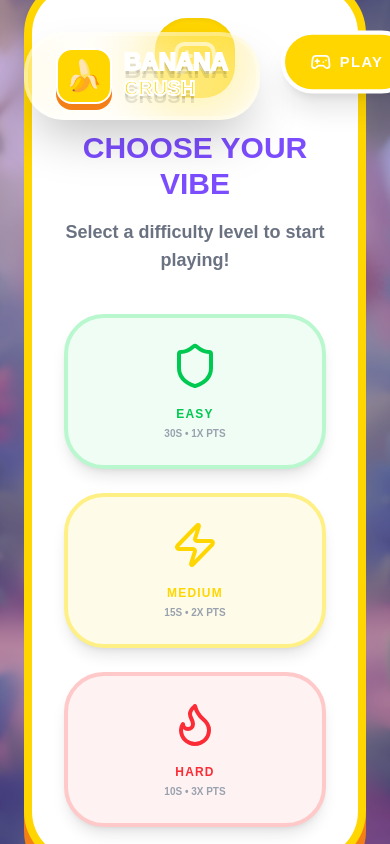
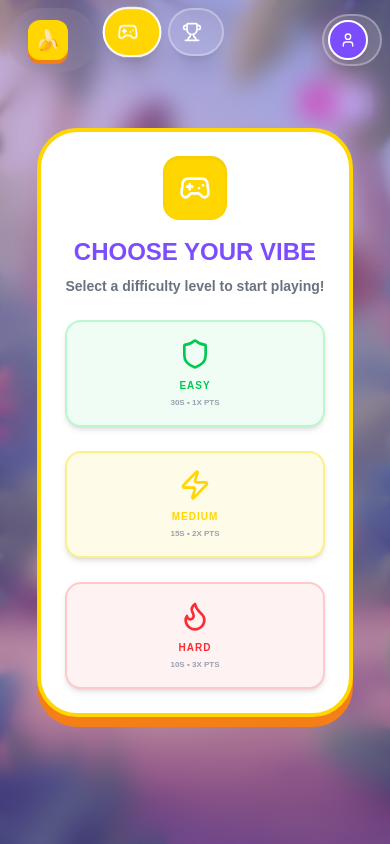
Before and after one commit to THIGSHICCA/Y3S1_Game, a Next.js app in the folder MyGame/: page /play in a window 390 px wide. Built offline with nearby package versions, Linux system fonts and the light colour scheme.

Commit message:
Add mobile responsive

```diff
--- a/MyGame/src/api/mathApi.ts
+++ b/MyGame/src/api/mathApi.ts
@@ -27,7 +27,7 @@ export const fetchMathPuzzle = async (difficulty: MathDifficulty): Promise<MathP
     let question = `${a} ${operator} ${b}`;
     let solution = eval(question);
 
-    // If solution is negative (for subtractions), flip them
+    // If solution is negative (for subtractions)
     if (solution < 0) {
         question = `${b} ${operator} ${a}`;
         solution = eval(question);
@@ -39,6 +39,6 @@ export const fetchMathPuzzle = async (difficulty: MathDifficulty): Promise<MathP
                 question: `${question} = ?`,
                 solution: solution
             });
-        }, 500); // Simulate network delay
+        }, 500);
     });
 };
--- a/MyGame/src/app/play/page.tsx
+++ b/MyGame/src/app/play/page.tsx
@@ -124,7 +124,7 @@ export default function PlayPage() {
 
 
     return (
-        <main className="min-h-screen p-6 pt-24 relative overflow-hidden">
+        <main className="h-screen p-2 sm:p-4 pt-20 sm:pt-18 md:pt-16 relative overflow-hidden">
 
             <div className="absolute inset-0 z-0">
                 <div
--- a/MyGame/src/app/signin/page.tsx
+++ b/MyGame/src/app/signin/page.tsx
@@ -9,7 +9,7 @@ export default function SignInPage() {
     return (
         <main className="min-h-screen flex items-center justify-center bg-[radial-gradient(circle_at_50%_50%,#ff80ab_0%,#7c4dff_100%)] p-6 overflow-hidden relative">
 
-            {/* Animated Background */}
+
             <div className="absolute inset-0 overflow-hidden pointer-events-none">
                 {[...Array(6)].map((_, i) => (
                     <motion.div
--- a/MyGame/src/components/DifficultySelection.tsx
+++ b/MyGame/src/components/DifficultySelection.tsx
@@ -24,13 +24,13 @@ const DifficultySelection: React.FC<DifficultySelectionProps> = ({ onSelect, isI
             animate={{ scale: 1, opacity: 1, y: 0 }}
             exit={{ scale: 1.1, opacity: 0, y: -20 }}
             transition={{ type: "spring", damping: 20, stiffness: 300 }}
-            className={`bg-white rounded-[3.5rem] p-8 md:p-12 text-center max-w-2xl border-8 border-candy-yellow shadow-[0_20px_0_0_#f57f17] relative ${isInline ? 'w-full' : ''}`}
+            className={`bg-white rounded-[2.5rem] sm:rounded-[3.5rem] p-6 sm:p-8 md:p-12 text-center max-w-2xl border-4 sm:border-8 border-candy-yellow shadow-[0_10px_0_0_#f57f17] sm:shadow-[0_20px_0_0_#f57f17] relative ${isInline ? 'w-full' : ''}`}
         >
-            <div className="w-20 h-20 bg-candy-yellow rounded-[2rem] flex items-center justify-center mx-auto mb-8 shadow-inner">
-                <Gamepad2 size={48} className="text-white" />
+            <div className="w-16 h-16 sm:w-20 sm:h-20 bg-candy-yellow rounded-2xl sm:rounded-[2rem] flex items-center justify-center mx-auto mb-4 sm:mb-8 shadow-inner">
+                <Gamepad2 size={32} className="text-white sm:size-12" />
             </div>
-            <h1 className="text-3xl md:text-4xl font-black text-candy-purple mb-4 uppercase">Choose Your Vibe</h1>
-            <p className="text-gray-500 font-bold mb-10 text-lg">Select a difficulty level to start playing!</p>
+            <h1 className="text-2xl sm:text-3xl md:text-4xl font-black text-candy-purple mb-2 sm:mb-4 uppercase">Choose Your Vibe</h1>
+            <p className="text-gray-500 font-bold mb-6 sm:mb-10 text-sm sm:text-lg">Select a difficulty level to start playing!</p>
 
             <div className="grid grid-cols-1 md:grid-cols-3 gap-6 text-left">
                 {(Object.entries(DIFFICULTY_SETTINGS) as [Difficulty, typeof DIFFICULTY_SETTINGS.easy][]).map(([key, settings]) => (
@@ -39,13 +39,13 @@ const DifficultySelection: React.FC<DifficultySelectionProps> = ({ onSelect, isI
                         whileHover={{ scale: 1.05, y: -5 }}
                         whileTap={{ scale: 0.95 }}
                         onClick={() => onSelect(key)}
-                        className={`${settings.bg} border-4 ${key === 'easy' ? 'border-green-200 hover:border-green-400' : key === 'medium' ? 'border-yellow-200 hover:border-yellow-400' : 'border-red-200 hover:border-red-400'} p-6 rounded-[2.5rem] flex flex-col items-center group transition-colors shadow-lg`}
+                        className={`${settings.bg} border-2 sm:border-4 ${key === 'easy' ? 'border-green-200 hover:border-green-400' : key === 'medium' ? 'border-yellow-200 hover:border-yellow-400' : 'border-red-200 hover:border-red-400'} p-4 sm:p-6 rounded-2xl sm:rounded-[2.5rem] flex flex-col items-center group transition-colors shadow-md sm:shadow-lg`}
                     >
-                        <div className={`${settings.color} mb-4 group-hover:scale-110 transition-transform`}>
-                            <settings.icon size={48} />
+                        <div className={`${settings.color} mb-2 sm:mb-4 group-hover:scale-110 transition-transform`}>
+                            <settings.icon size={32} className="sm:size-12" />
                         </div>
-                        <p className={`font-black tracking-widest text-xs mb-1 uppercase ${settings.color}`}>{settings.label}</p>
-                        <p className="text-gray-400 font-bold text-[10px] uppercase whitespace-nowrap">{settings.time}s • {settings.multiplier}x Pts</p>
+                        <p className={`font-black tracking-widest text-[10px] sm:text-xs mb-1 uppercase ${settings.color}`}>{settings.label}</p>
+                        <p className="text-gray-400 font-bold text-[8px] sm:text-[10px] uppercase whitespace-nowrap">{settings.time}s • {settings.multiplier}x Pts</p>
                     </motion.button>
                 ))}
             </div>
--- a/MyGame/src/components/GameHUD.tsx
+++ b/MyGame/src/components/GameHUD.tsx
@@ -3,6 +3,8 @@
 import React from "react";
 import { motion, AnimatePresence } from "framer-motion";
 import { Trophy, Heart, ArrowLeft, Sparkles } from "lucide-react";
+
+//Code improved using ChatGPT (Lives and High Score)
 
 interface GameHUDProps {
     score: number;
@@ -22,15 +24,15 @@ const GameHUD: React.FC<GameHUDProps> = ({
     onQuit
 }) => {
     return (
-        <div className="grid grid-cols-1 md:grid-cols-3 items-center mb-8 gap-4 w-full px-4">
+        <div className="flex flex-row md:grid md:grid-cols-3 items-center justify-between mb-2 sm:mb-4 gap-2 sm:gap-4 w-full px-2 sm:px-4">
             {/* Left: Lives */}
-            <div className="flex justify-center md:justify-start order-2 md:order-1">
+            <div className="flex justify-start order-2 md:order-1 flex-1 md:flex-none md:pl-32">
                 <AnimatePresence>
                     {gameStarted && !gameOver && (
                         <motion.div
                             initial={{ x: -20, opacity: 0 }}
                             animate={{ x: 0, opacity: 1 }}
-                            className="bg-white/90 backdrop-blur-md rounded-3xl p-3 md:p-4 border-4 border-red-400 shadow-lg flex items-center space-x-4"
+                            className="bg-white/90 backdrop-blur-md rounded-2xl sm:rounded-3xl p-1 sm:p-2 md:p-3 border-2 sm:border-4 border-red-400 shadow-md sm:shadow-lg flex items-center space-x-2 sm:space-x-4"
                         >
                             <div className="flex space-x-1">
                                 {[...Array(3)].map((_, i) => (
@@ -40,8 +42,8 @@ const GameHUD: React.FC<GameHUDProps> = ({
                                         transition={{ repeat: i < lives ? Infinity : 0, duration: 2 }}
                                     >
                                         <Heart
-                                            size={20}
-                                            className={`${i < lives ? 'fill-red-500 text-red-500' : 'text-gray-300'}`}
+                                            size={14}
+                                            className={`${i < lives ? 'fill-red-500 text-red-500' : 'text-gray-300'} sm:size-5`}
                                         />
                                     </motion.div>
                                 ))}
@@ -52,39 +54,39 @@ const GameHUD: React.FC<GameHUDProps> = ({
             </div>
 
             {/* Center: Score */}
-            <div className="flex justify-center order-1 md:order-2">
+            <div className="flex justify-center order-1 md:order-2 flex-grow sm:flex-grow-0">
                 <AnimatePresence>
                     {gameStarted && !gameOver && (
                         <motion.div
                             initial={{ y: -20, opacity: 0 }}
                             animate={{ y: 0, opacity: 1 }}
-                            className="bg-white/90 backdrop-blur-md rounded-[2.5rem] px-8 py-4 border-4 border-candy-yellow shadow-xl flex items-center space-x-4"
+                            className="bg-white/90 backdrop-blur-md rounded-[1.5rem] sm:rounded-[2.5rem] px-3 sm:px-6 py-1 sm:py-2 border-2 sm:border-4 border-candy-yellow shadow-md sm:shadow-xl flex items-center space-x-2 sm:space-x-4"
                         >
-                            <div className="w-10 h-10 bg-candy-yellow rounded-xl flex items-center justify-center text-white shadow-inner">
-                                <Trophy size={20} />
+                            <div className="w-8 h-8 sm:w-10 sm:h-10 bg-candy-yellow rounded-lg sm:rounded-xl flex items-center justify-center text-white shadow-inner">
+                                <Trophy size={14} className="sm:size-5" />
                             </div>
                             <div className="text-center">
-                                <p className="text-[10px] font-black text-candy-yellow/60 uppercase tracking-widest leading-none mb-1">Score</p>
-                                <p className="text-3xl font-black text-candy-purple leading-none">{score.toLocaleString()}</p>
+                                <p className="text-[8px] sm:text-[10px] font-black text-candy-yellow/60 uppercase tracking-widest leading-none mb-0.5">Score</p>
+                                <p className="text-xl sm:text-3xl font-black text-candy-purple leading-none">{score.toLocaleString()}</p>
                             </div>
                         </motion.div>
                     )}
                 </AnimatePresence>
             </div>
 
-            {/* Right: High Score */}
-            <div className="flex justify-center md:justify-end order-3">
+            {/* High Score */}
+            <div className="flex justify-end order-3 flex-1 md:flex-none">
                 <motion.div
                     initial={{ x: 20, opacity: 0 }}
                     animate={{ x: 0, opacity: 1 }}
-                    className="bg-white/90 backdrop-blur-md rounded-3xl p-3 md:p-4 border-4 border-candy-pink shadow-lg flex items-center space-x-4"
+                    className="bg-white/90 backdrop-blur-md rounded-2xl sm:rounded-3xl p-1 sm:p-2 md:p-3 border-2 sm:border-4 border-candy-pink shadow-md sm:shadow-lg flex items-center space-x-2 sm:space-x-4"
                 >
-                    <div className="w-8 h-8 md:w-10 md:h-10 bg-candy-pink rounded-xl flex items-center justify-center text-white shadow-inner">
-                        <Sparkles size={18} />
+                    <div className="w-8 h-8 md:w-10 md:h-10 bg-candy-pink rounded-lg sm:rounded-xl flex items-center justify-center text-white shadow-inner">
+                        <Sparkles size={14} className="sm:size-5" />
                     </div>
                     <div>
-                        <p className="text-[10px] font-black text-candy-pink/60 uppercase tracking-widest leading-none mb-1">Best</p>
-                        <p className="text-xl md:text-2xl font-black text-candy-purple leading-none">{highScore.toLocaleString()}</p>
+                        <p className="text-[8px] sm:text-[10px] font-black text-candy-pink/60 uppercase tracking-widest leading-none mb-0.5">Best</p>
+                        <p className="text-sm sm:text-2xl font-black text-candy-purple leading-none">{highScore.toLocaleString()}</p>
                     </div>
                 </motion.div>
             </div>
--- a/MyGame/src/components/Header.tsx
+++ b/MyGame/src/components/Header.tsx
@@ -33,31 +33,31 @@ const Header = () => {
     if (pathname === "/") return null;
 
     return (
-        <header className="fixed top-0 left-0 right-0 z-50 w-full px-6 md:px-10 py-8 pointer-events-none">
-            <div className="flex justify-between items-start max-w-[1600px] mx-auto">
+        <header className="fixed top-0 left-0 right-0 z-50 w-full px-2 sm:px-4 md:px-6 py-2 sm:py-4 md:py-6 pointer-events-none">
+            <div className="flex justify-between items-center sm:items-start w-full gap-2">
                 <div className="flex items-start">
                     <motion.div
                         initial={{ y: -50, opacity: 0 }}
                         animate={{ y: 0, opacity: 1 }}
-                        className="pointer-events-auto bg-white/10 backdrop-blur-2xl border-4 border-white/30 rounded-[2.5rem] p-3 shadow-2xl"
+                        className="pointer-events-auto bg-white/5 backdrop-blur-xl rounded-[2.5rem] p-3"
                     >
-                        <Link href="/" className="flex items-center space-x-3 group px-4">
+                        <Link href="/" className="flex items-center space-x-2 sm:space-x-3 group px-2 sm:px-4">
                             <motion.div
                                 whileHover={{ scale: 1.1, rotate: 10 }}
-                                className="w-14 h-14 bg-candy-yellow rounded-2xl flex items-center justify-center shadow-[0_6px_0_0_#f57f17] border-2 border-white"
+                                className="w-10 h-10 sm:w-14 sm:h-14 bg-candy-yellow rounded-xl sm:rounded-2xl flex items-center justify-center shadow-[0_4px_0_0_#f57f17] sm:shadow-[0_6px_0_0_#f57f17] border-none"
                             >
-                                <span className="text-3xl">🍌</span>
+                                <span className="text-xl sm:text-3xl">🍌</span>
                             </motion.div>
-                            <div>
-                                <h1 className="font-black text-2xl text-white text-shadow-bubbly leading-none">
+                            <div className="hidden sm:block">
+                                <h1 className="font-black text-xl md:text-2xl text-white text-shadow-bubbly leading-none">
                                     BANANA <br />
-                                    <span className="text-candy-yellow text-xl">CRUSH</span>
+                                    <span className="text-candy-yellow text-lg">CRUSH</span>
                                 </h1>
                             </div>
                         </Link>
                     </motion.div>
 
-                    <div className="flex items-center space-x-4 ml-6">
+                    <div className="flex items-center space-x-2 sm:space-x-4 ml-2 sm:ml-6">
                         {navLinks.map((link) => (
                             <motion.div
                                 key={link.name}
@@ -68,21 +68,21 @@ const Header = () => {
                                 {link.type === "button" ? (
                                     <button
                                         onClick={link.onClick}
-                                        className={`pointer-events-auto flex items-center space-x-2 px-6 py-4 rounded-[2rem] border-4 transition-all font-black uppercase tracking-widest text-sm shadow-xl bg-white/10 backdrop-blur-xl border-white/30 text-white hover:bg-white/20 cursor-pointer`}
+                                        className={`pointer-events-auto flex items-center space-x-2 px-3 sm:px-6 py-3 sm:py-4 rounded-[1.5rem] sm:rounded-[2rem] border-2 sm:border-4 transition-all font-black uppercase tracking-widest text-[10px] sm:text-sm shadow-xl bg-white/10 backdrop-blur-xl border-white/30 text-white hover:bg-white/20 cursor-pointer`}
                                     >
                                         {link.icon}
-                                        <span>{link.name}</span>
+                                        <span className="hidden sm:inline">{link.name}</span>
                                     </button>
                                 ) : (
                                     <Link
                                         href={link.href!}
-                                        className={`pointer-events-auto flex items-center space-x-2 px-6 py-4 rounded-[2rem] border-4 transition-all font-black uppercase tracking-widest text-sm shadow-xl ${pathname === link.href
+                                        className={`pointer-events-auto flex items-center space-x-2 px-3 sm:px-6 py-3 sm:py-4 rounded-[1.5rem] sm:rounded-[2rem] border-2 sm:border-4 transition-all font-black uppercase tracking-widest text-[10px] sm:text-sm shadow-xl ${pathname === link.href
                                             ? 'bg-candy-yellow border-white text-white scale-105'
                                             : 'bg-white/10 backdrop-blur-xl border-white/30 text-white hover:bg-white/20'
                                             }`}
                                     >
                                         {link.icon}
-                                        <span>{link.name}</span>
+                                        <span className="hidden sm:inline">{link.name}</span>
                                     </Link>
                                 )}
                             </motion.div>
@@ -97,18 +97,18 @@ const Header = () => {
                 >
                     <button
                         onClick={() => setShowProfile(true)}
-                        className="pointer-events-auto flex items-center space-x-3 p-1 pr-6 bg-white/10 backdrop-blur-2xl border-4 border-white/30 rounded-full shadow-2xl hover:bg-white/20 transition-all group"
+                        className="pointer-events-auto flex items-center space-x-2 sm:space-x-3 p-1 pr-1 sm:pr-6 bg-white/10 backdrop-blur-2xl border-2 sm:border-4 border-white/30 rounded-full shadow-2xl hover:bg-white/20 transition-all group"
                     >
-                        <div className="w-12 h-12 bg-candy-purple rounded-full flex items-center justify-center border-2 border-white shadow-lg overflow-hidden">
+                        <div className="w-10 h-10 sm:w-12 sm:h-12 bg-candy-purple rounded-full flex items-center justify-center border-2 border-white shadow-lg overflow-hidden">
                             {isLoggedIn && user ? (
-                                <span className="font-black text-white text-sm">
+                                <span className="font-black text-white text-[10px] sm:text-sm">
                                     {getInitials(user.username)}
                                 </span>
                             ) : (
-                                <User className="text-white" size={20} />
+                                <User className="text-white size-4 sm:size-5" />
                             )}
                         </div>
-                        <div className="text-left">
+                        <div className="text-left hidden sm:block">
                             <p className="text-[10px] font-black text-candy-yellow uppercase tracking-widest leading-none">
                                 {isLoggedIn ? 'Player' : 'Guest'}
                             </p>
--- a/MyGame/src/components/LeaderboardCard.tsx
+++ b/MyGame/src/components/LeaderboardCard.tsx
@@ -6,6 +6,8 @@ import { Star, LogOut } from "lucide-react";
 import { useRouter } from "next/navigation";
 import { useAuth } from "@/context/AuthContext";
 import AuthCard from "./AuthCard";
+
+//Code improved using ChatGPT
 
 const DEFAULT_LEADERBOARD = [
     { rank: 1, name: "BananaKing", score: 15400, avatar: "🏆" },
```
Also changed, not shown: MyGame/src/components/AuthCard.tsx (+6 -7 lines), MyGame/src/components/GameBoard.tsx (+18 -16 lines), MyGame/src/components/GameOverScreen.tsx (+13 -11 lines), MyGame/src/components/MathGameModal.tsx (+8 -9 lines).
